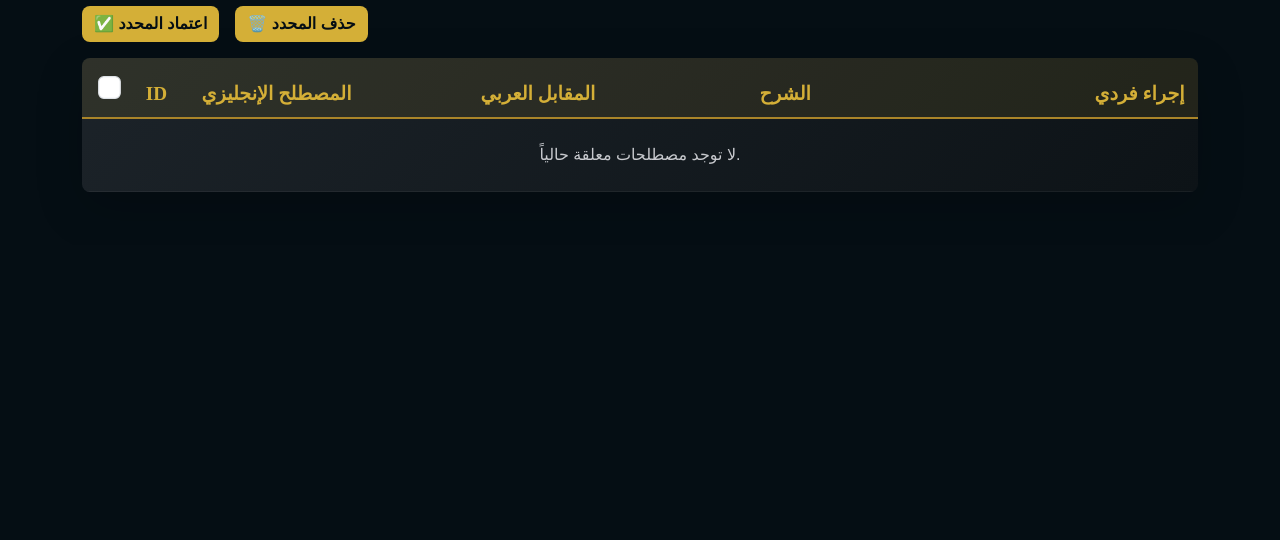
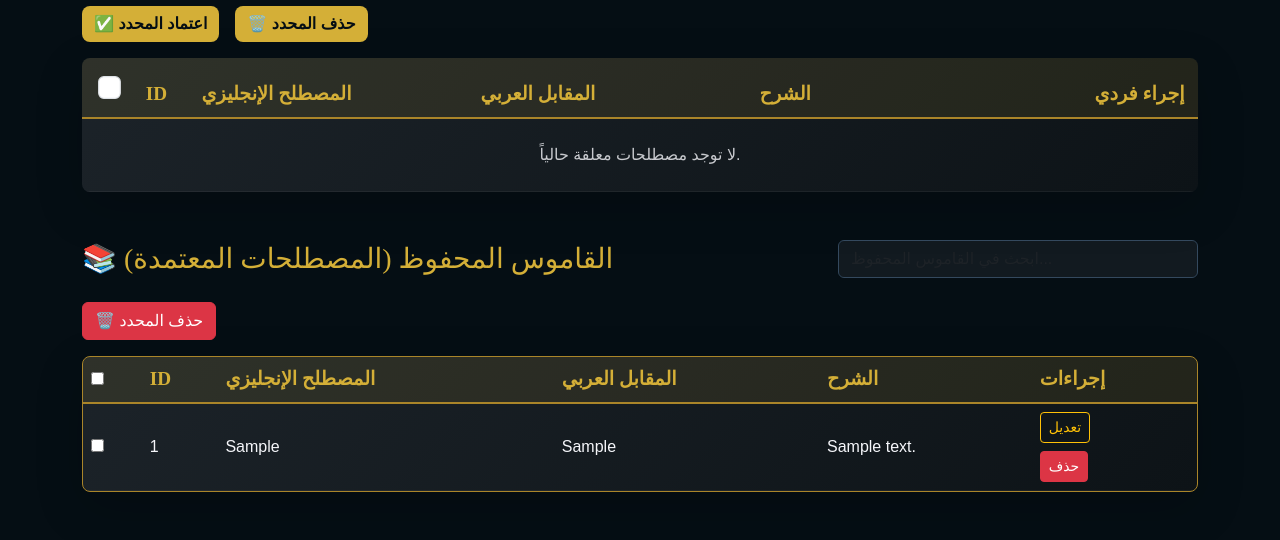
Before and after one commit to yousefdg005/-, a Flask app: page /admin in a window 1280 px wide. Shown: the part 555-1095 px from the top of the page. Before the commit the page ends 747 px from the top, so only its background shows below. Run offline with Flask 3, Linux system fonts and the light colour scheme; a user stored in the database is signed in; tables that the repository leaves empty hold one stand-in row (values such as "Sample post").

Commit message:
Add admin controls for approved dictionary terms

```diff
--- a/app.py
+++ b/app.py
@@ -230,6 +230,22 @@ def bulk_action():
 
     return redirect(url_for('admin'))
 
+@app.route('/admin/approved_bulk_delete', methods=['POST'])
+@login_required
+def approved_bulk_delete():
+    if current_user.role != 'admin':
+        return "Access Denied", 403
+    term_ids = request.form.getlist('approved_term_ids')
+    if not term_ids:
+        flash('لم يتم تحديد أي مصطلحات من القاموس المحفوظ.', 'warning')
+        return redirect(url_for('admin'))
+    deleted_count = Term.query.filter(
+        Term.id.in_(term_ids), Term.status == 'approved'
+    ).delete(synchronize_session=False)
+    db.session.commit()
+    flash(f'تم حذف {deleted_count} مصطلحاً محدداً من القاموس المحفوظ.', 'success')
+    return redirect(url_for('admin'))
+
 @app.route('/admin/approve/<int:term_id>')
 @login_required
 def approve_term(term_id):
--- a/templates/admin.html
+++ b/templates/admin.html
@@ -133,4 +133,62 @@
         </div>
     </form>
 </div>
+<!-- 📚 القاموس المحفوظ: المصطلحات المعتمدة -->
+<div class="mt-5 mb-5" id="approved-dictionary">
+    <div class="d-flex justify-content-between align-items-center flex-wrap gap-3 mb-4">
+        <h3 class="gold-text mb-0" style="font-family: 'Amiri', serif;">📚 القاموس المحفوظ (المصطلحات المعتمدة)</h3>
+        <input type="search" id="approvedSearch" class="form-control" style="max-width: 360px;" placeholder="ابحث في القاموس المحفوظ...">
+    </div>
+    <form method="POST" action="{{ url_for('approved_bulk_delete') }}" id="approvedBulkForm" onsubmit="return confirmAction('هل أنت متأكد من حذف المصطلحات المحددة من القاموس المحفوظ؟')">
+        <button type="submit" class="btn btn-danger mb-3">🗑️ حذف المحدد</button>
+    </form>
+    <div class="table-responsive dark-panel shadow-lg rounded-3">
+        <table class="table table-dark-custom align-middle mb-0" id="approvedTable">
+            <thead class="thead-gold"><tr>
+                <th><input type="checkbox" id="approvedSelectAll" aria-label="تحديد كل المصطلحات"></th><th>ID</th><th>المصطلح الإنجليزي</th><th>المقابل العربي</th><th>الشرح</th><th>إجراءات</th>
+            </tr></thead>
+            <tbody>
+                {% for term in approved_terms %}
+                <tr class="approved-row">
+                    <td><input type="checkbox" form="approvedBulkForm" class="approved-checkbox" name="approved_term_ids" value="{{ term.id }}" aria-label="تحديد {{ term.english_term }}"></td>
+                    <td>{{ term.id }}</td>
+                    <td class="approved-english" dir="ltr">{{ term.english_term }}</td>
+                    <td class="approved-arabic">{{ term.arabic_term or '-' }}</td>
+                    <td class="approved-desc">{{ term.arabic_description or '-' }}</td>
+                    <td>
+                        <details>
+                            <summary class="btn btn-sm btn-outline-warning">تعديل</summary>
+                            <form method="POST" action="{{ url_for('edit_term', term_id=term.id) }}" class="mt-2">
+                                <input class="form-control mb-2" name="english_term" value="{{ term.english_term }}" required>
+                                <input class="form-control mb-2" name="arabic_term" value="{{ term.arabic_term or '' }}" placeholder="المقابل العربي">
+                                <textarea class="form-control mb-2" name="arabic_description" placeholder="الشرح">{{ term.arabic_description or '' }}</textarea>
+                                <button class="btn btn-sm btn-warning" type="submit">حفظ التعديل</button>
+                            </form>
+                        </details>
+                        <a href="{{ url_for('delete_term', term_id=term.id) }}" class="btn btn-sm btn-danger mt-2" onclick="return confirmAction('هل أنت متأكد من حذف المصطلح من القاموس؟')">حذف</a>
+                    </td>
+                </tr>
+                {% else %}
+                <tr><td colspan="6" class="text-center py-4 text-gray">لا توجد مصطلحات معتمدة في القاموس بعد.</td></tr>
+                {% endfor %}
+            </tbody>
+        </table>
+    </div>
+</div>
+<script>
+document.addEventListener('DOMContentLoaded', function () {
+    const selectAll = document.getElementById('approvedSelectAll');
+    if (selectAll) selectAll.addEventListener('change', function () {
+        document.querySelectorAll('.approved-checkbox').forEach(function (box) { box.checked = selectAll.checked; });
+    });
+    const input = document.getElementById('approvedSearch');
+    if (!input) return;
+    input.addEventListener('input', function () {
+        const query = input.value.trim().toLocaleLowerCase();
+        document.querySelectorAll('#approvedTable .approved-row').forEach(function (row) {
+            row.style.display = row.textContent.toLocaleLowerCase().includes(query) ? '' : 'none';
+        });
+    });
+});
+</script>
 {% endblock %}
```
